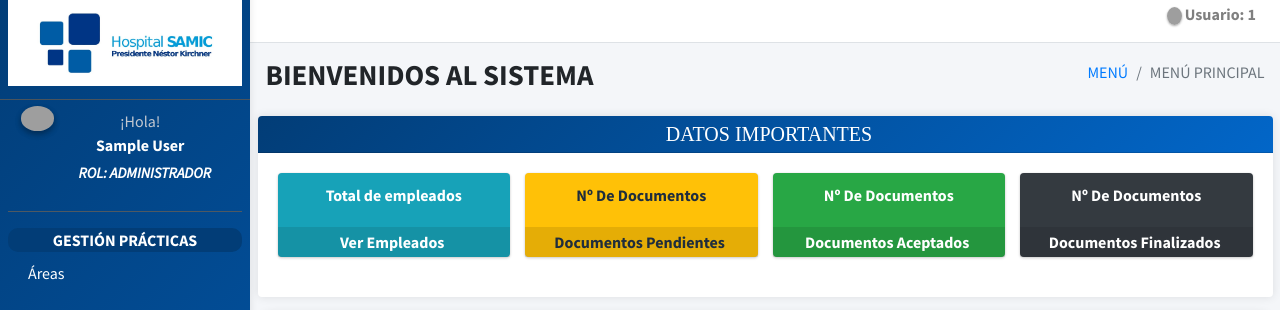
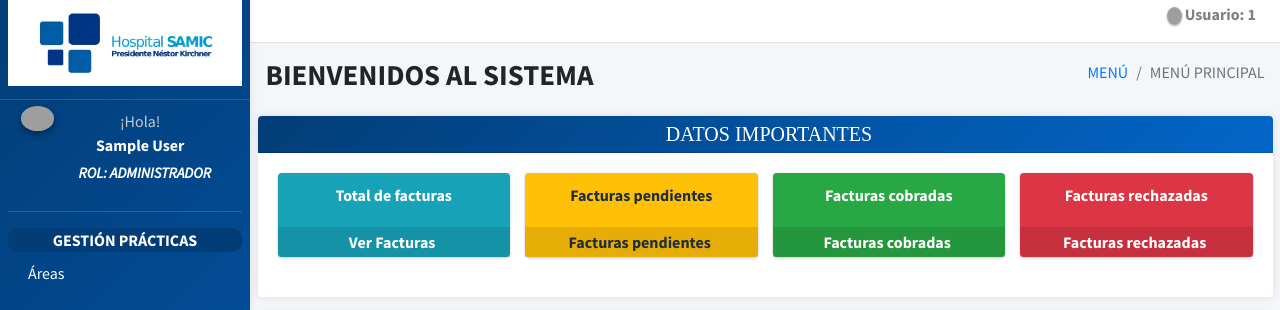
Before and after one commit to jersson14/recuperos, a PHP site: page /view/index.php in a window 1280 px wide. Shown: the part 14-324 px from the top of the page. Run offline with PHP 8.4, Linux system fonts and the light colour scheme; the visitor is signed in with stand-in values (Sample User, id 1); some libraries are stand-ins or nearby versions; grey boxes are pictures that could not be loaded.

Commit message:
se sube modificaciones 11/02/2025

```diff
--- a/view/index.php
+++ b/view/index.php
@@ -293,14 +293,14 @@ scratch. This page gets rid of all links and provides the needed markup only.
                     <!-- small box -->
                     <div class="small-box bg-info">
                       <div class="inner">
-                        <b>Total de empleados</b>
+                        <b>Total de facturas</b>
                         <h3 id="total_empleados"><sup style="font-size: 20px"></sup></h3>
 
                       </div>
                       <div class="icon">
-                        <i class="fas fa-users"></i>
-                      </div>
-                      <a href="#" onclick="cargar_contenido('contenido_principal','empleado/view_empleado.php')" class="small-box-footer"><b>Ver Empleados</b>&nbsp;<i class="fas fa-arrow-circle-right"></i></a>
+                      <i class="fas fa-file"></i>
+                      </div>
+                      <a href="#" onclick="cargar_contenido('contenido_principal','empleado/view_empleado.php')" class="small-box-footer"><b>Ver Facturas</b>&nbsp;<i class="fas fa-arrow-circle-right"></i></a>
                     </div>
                   </div>
                   <!-- ./col -->
@@ -308,14 +308,14 @@ scratch. This page gets rid of all links and provides the needed markup only.
                     <!-- small box -->
                     <div class="small-box bg-warning">
                       <div class="inner">
-                        <b>Nº De Documentos</b>
+                        <b>Facturas pendientes</b>
                         <h3 id="totaldocpendientes"><sup style="font-size: 20px"></sup></h3>
 
                       </div>
                       <div class="icon">
                         <i class="fas fa-file"></i>
                       </div>
-                      <a href="#" onclick="cargar_contenido('contenido_principal','tramite/view_movimiento.php')" class="small-box-footer"><b>Documentos Pendientes</b>&nbsp;<i class="fas fa-arrow-circle-right"></i></a>
+                      <a href="#" onclick="cargar_contenido('contenido_principal','tramite/view_movimiento.php')" class="small-box-footer"><b>Facturas pendientes</b>&nbsp;<i class="fas fa-arrow-circle-right"></i></a>
                     </div>
                   </div>
                   <!-- ./col -->
@@ -324,29 +324,29 @@ scratch. This page gets rid of all links and provides the needed markup only.
                     <div class="small-box bg-success">
                       <div class="inner">
 
-                        <b>Nº De Documentos</b>
+                        <b>Facturas cobradas</b>
                         <h3 id="totaldocpaceptados"><sup style="font-size: 20px"></sup></h3>
 
                       </div>
                       <div class="icon">
                         <i class="fas fa-file"></i>
                       </div>
-                      <a href="#" onclick="cargar_contenido('contenido_principal','tramite/view_movimiento.php')" class="small-box-footer"><b>Documentos Aceptados</b>&nbsp; <i class="fas fa-arrow-circle-right"></i></a>
+                      <a href="#" onclick="cargar_contenido('contenido_principal','tramite/view_movimiento.php')" class="small-box-footer"><b>Facturas cobradas</b>&nbsp; <i class="fas fa-arrow-circle-right"></i></a>
                     </div>
                   </div>
                   <!-- ./col -->
                   <div class="col-lg-3 col-6">
                     <!-- small box -->
-                    <div class="small-box bg-dark">
+                    <div class="small-box bg-danger">
                       <div class="inner">
-                        <b>Nº De Documentos</b>
+                        <b>Facturas rechazadas</b>
                         <h3 id="totaldocfinalizado"><sup style="font-size: 20px"></sup></h3>
 
                       </div>
                       <div class="icon">
                         <i class="fas fa-file"></i>
                       </div>
-                      <a href="#" onclick="cargar_contenido('contenido_principal','tramite/view_movimiento.php')" class="small-box-footer"><b>Documentos Finalizados</b>&nbsp; <i class="fas fa-arrow-circle-right"></i></a>
+                      <a href="#" onclick="cargar_contenido('contenido_principal','tramite/view_movimiento.php')" class="small-box-footer"><b>Facturas rechazadas</b>&nbsp; <i class="fas fa-arrow-circle-right"></i></a>
                     </div>
                   </div>
                 </div>
@@ -1310,7 +1310,7 @@ scratch. This page gets rid of all links and provides the needed markup only.
         <em>Versión 1.0.0</em>
       </div>
       <!-- Default to the left -->
-      <strong>Copyright &copy; 2025 <a href="https://web.facebook.com/jerzhitho.cm/" target="_blank"><em>DESARROLLADO POR JCM</em></a></strong>
+      <strong>Copyright &copy; 2025 <a href="https://samicnestorkirchner.org/" target="_blank"><em>Hospital SAMIC – Presidente Néstor Kirchner</em></a></strong>
     </footer>
   </div>
   <!-- ./wrapper -->
--- a/view/obra_social/view_obra_social.php
+++ b/view/obra_social/view_obra_social.php
@@ -76,7 +76,7 @@
             <input type="text" autocomplete="on" class="form-control" id="txt_cuit" onkeypress="return soloNumeros(event)" placeholder="Ingrese el N° CUIT">
           </div>
           <div class="col-12 form-group">
-            <label for="">Nombre de CUIT<b style="color:red">(*)</b>:</label>
+            <label for="">Nombre de Obra Social<b style="color:red">(*)</b>:</label>
             <input type="text" autocomplete="on" class="form-control" id="tct_nombre" onkeypress="return sololetras(event)" placeholder="Ingrese el nombre">
           </div>
           <div class="col-12 form-group">
@@ -122,7 +122,7 @@
             <input type="text" autocomplete="on" class="form-control" id="txt_cuit_editar" onkeypress="return soloNumeros(event)">
           </div>
           <div class="col-12 form-group">
-            <label for="">Nombre de CUIT<b style="color:red">(*)</b>:</label>
+            <label for="">Nombre de Obra Social<b style="color:red">(*)</b>:</label>
             <input type="text" autocomplete="on" class="form-control" id="tct_nombre_editar" onkeypress="return sololetras(event)">
           </div>
           <div class="col-12 form-group">
@@ -172,7 +172,7 @@
             <input type="text" autocomplete="on" class="form-control" id="txt_cuit_mostrar" onkeypress="return soloNumeros(event)" readonly>
           </div>
           <div class="col-12 form-group">
-            <label for="">Nombre de CUIT:</label>
+            <label for="">Nombre de Obra Social:</label>
             <input type="text" autocomplete="on" class="form-control" id="tct_nombre_mostrar" onkeypress="return sololetras(event)" readonly>
           </div>
           <div class="col-12 form-group">
```
